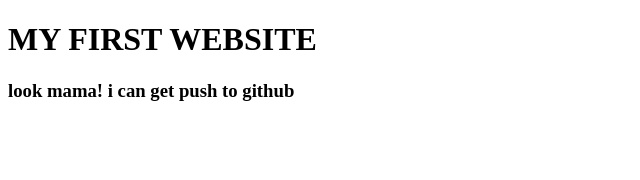
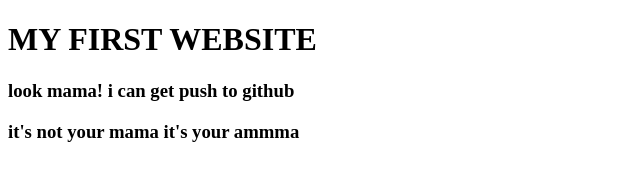
Before and after one commit to samiul08-islam/first-website, a plain HTML site: page index.html in a window 1280 px wide. Shown: the whole page, without its empty margins (0-640 px from the left). Drawn offline with Linux system fonts and the light colour scheme.

Commit message:
Update index.html

```diff
--- a/index.html
+++ b/index.html
@@ -8,5 +8,6 @@
 <body>
     <H1>MY FIRST WEBSITE</H1>
     <h3>look mama! i can get push to github </h3>
+    <h3> it's not your mama it's your ammma </h3>
 </body>
 </html>
```
